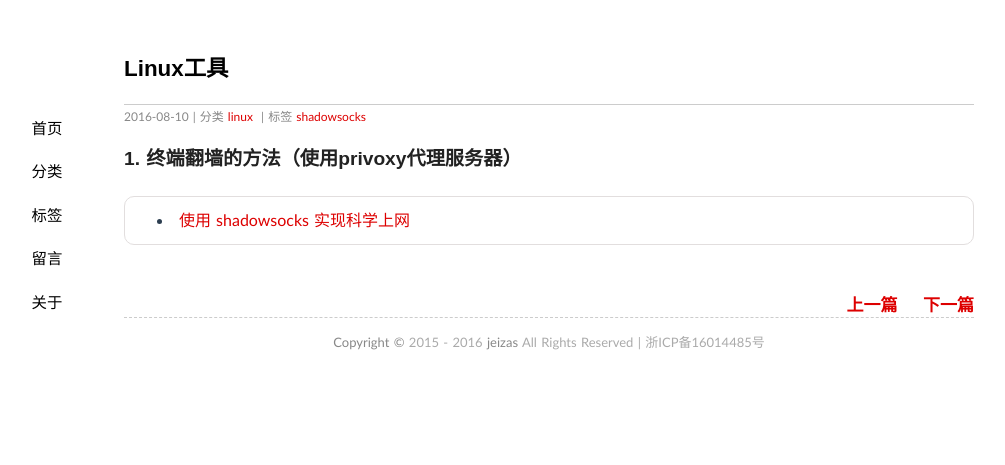
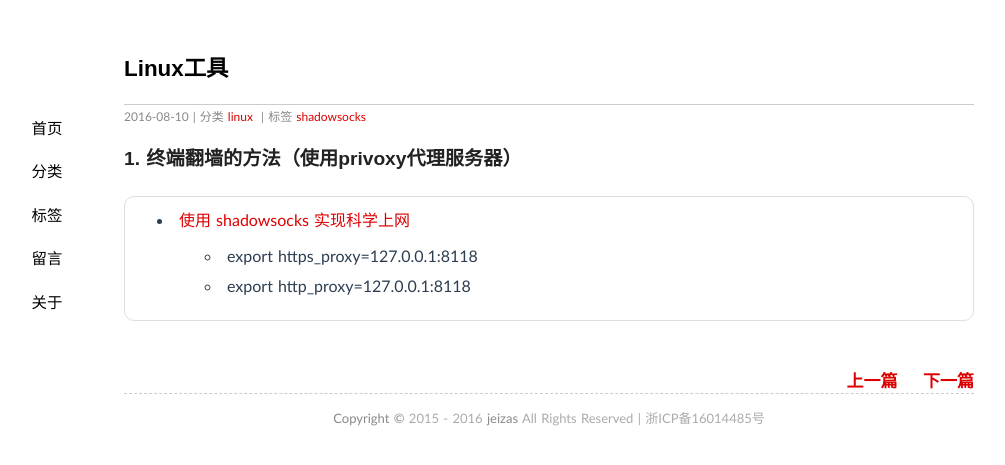
Before and after one commit to jeizas/jeizas.github.io, a Jekyll site: the page built from _posts/2016-08-10-utils_for_linux.md, in a window 1280 px wide. Shown: the top 465 px of the page, without its empty margins (91-1096 px from the left). Built offline with Jekyll 4.4.1, drawn with Linux system fonts in a browser that asks for light colours; comment, search, counter and statistics services are not loaded.

Commit message:
update privoxy

```diff
--- a/_posts/2016-08-10-utils_for_linux.md
+++ b/_posts/2016-08-10-utils_for_linux.md
@@ -8,3 +8,5 @@ tags: shadowsocks
 
 ### 1. 终端翻墙的方法（使用privoxy代理服务器）
 * [使用 shadowsocks 实现科学上网](http://liyangliang.me/posts/2015/05/bypass-gfw-with-shadowsocks/)
+	- export https_proxy=127.0.0.1:8118
+	- export http_proxy=127.0.0.1:8118
```
